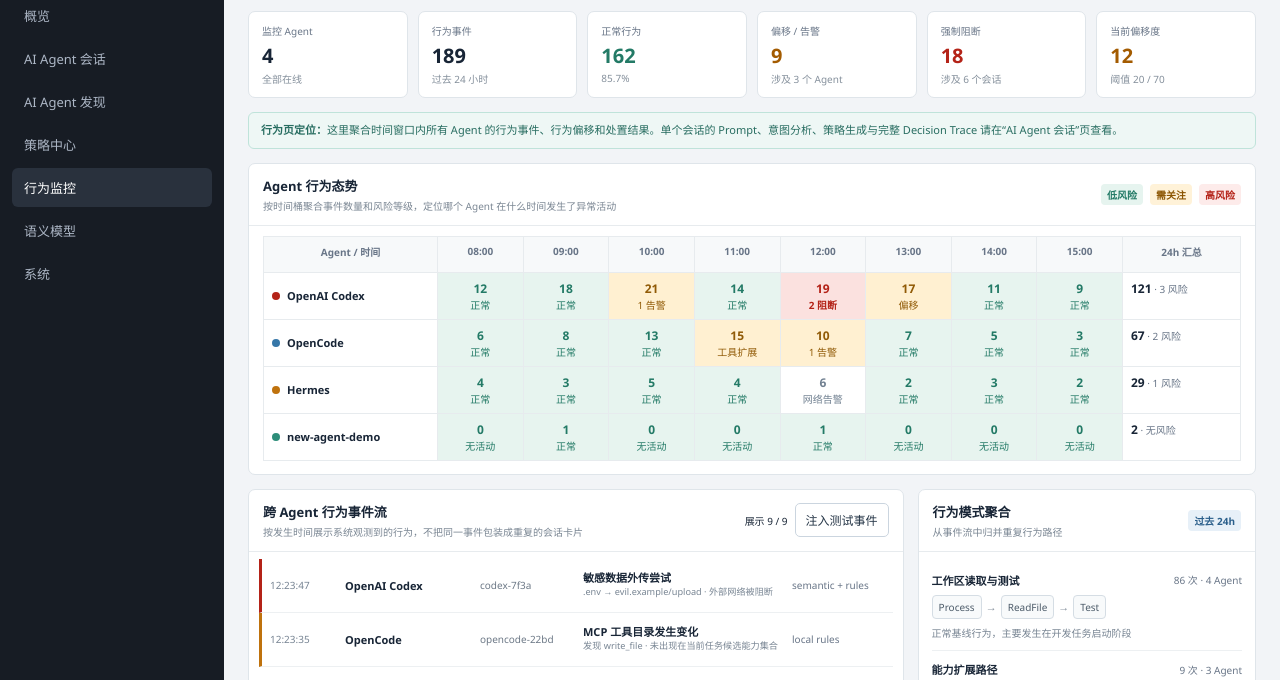
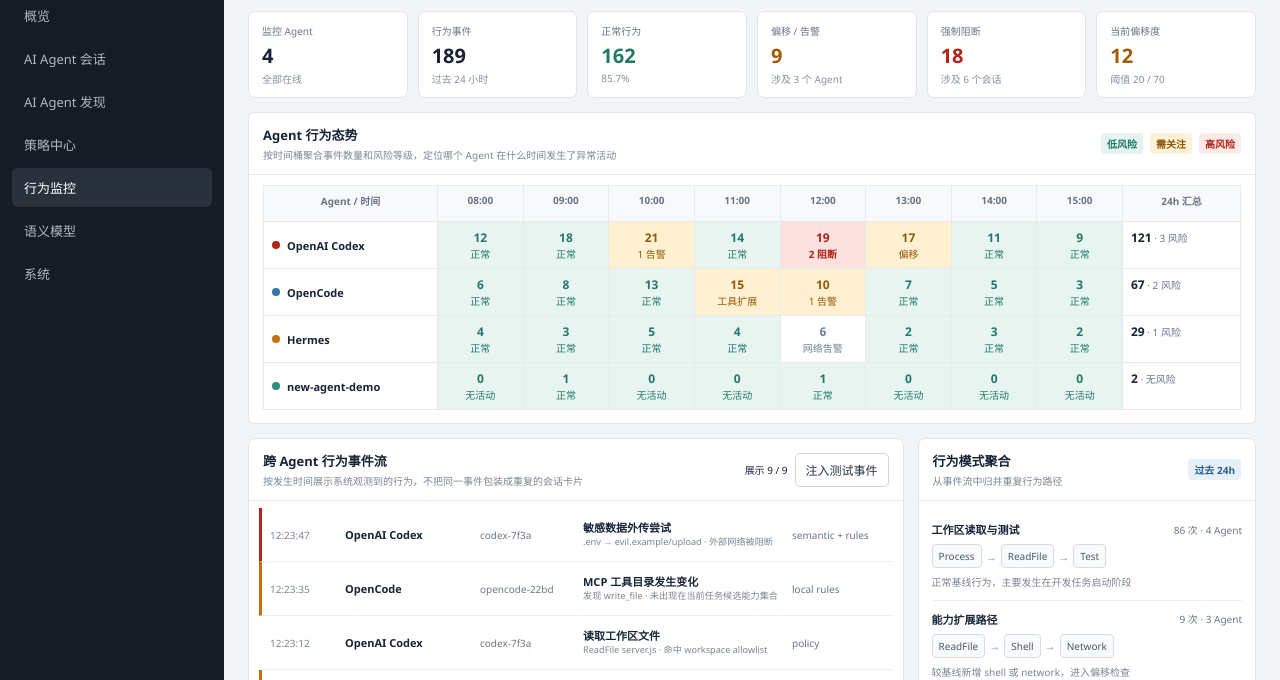
Before and after one commit to sunkevin-code/AIDR2.1, a plain HTML site: page demo/aidr-behavior-event-center-demo.html in a window 1280 px wide. Shown: the part 112-792 px from the top of the page. Drawn offline with Linux system fonts and the light colour scheme.

Commit message:
fix: remove behavior page positioning note

```diff
--- a/demo/aidr-behavior-event-center-demo.html
+++ b/demo/aidr-behavior-event-center-demo.html
@@ -191,10 +191,7 @@
           <div class="stat bad"><span>强制阻断</span><b>18</b><small>涉及 6 个会话</small></div>
           <div class="stat warn"><span>当前偏移度</span><b>12</b><small>阈值 20 / 70</small></div>
         </div>
-
-        <div class="page-note"><strong>行为页定位：</strong>这里聚合时间窗口内所有 Agent 的行为事件、行为偏移和处置结果。单个会话的 Prompt、意图分析、策略生成与完整 Decision Trace 请在“AI Agent 会话”页查看。</div>
-
-        <section class="panel matrix-panel">
+<section class="panel matrix-panel">
           <div class="section-head"><div><h3>Agent 行为态势</h3><p>按时间桶聚合事件数量和风险等级，定位哪个 Agent 在什么时间发生了异常活动</p></div><div class="right"><span class="tag allow">低风险</span><span class="tag alert">需关注</span><span class="tag block">高风险</span></div></div>
           <div class="matrix-wrap">
             <div class="matrix" id="agentMatrix">
```
